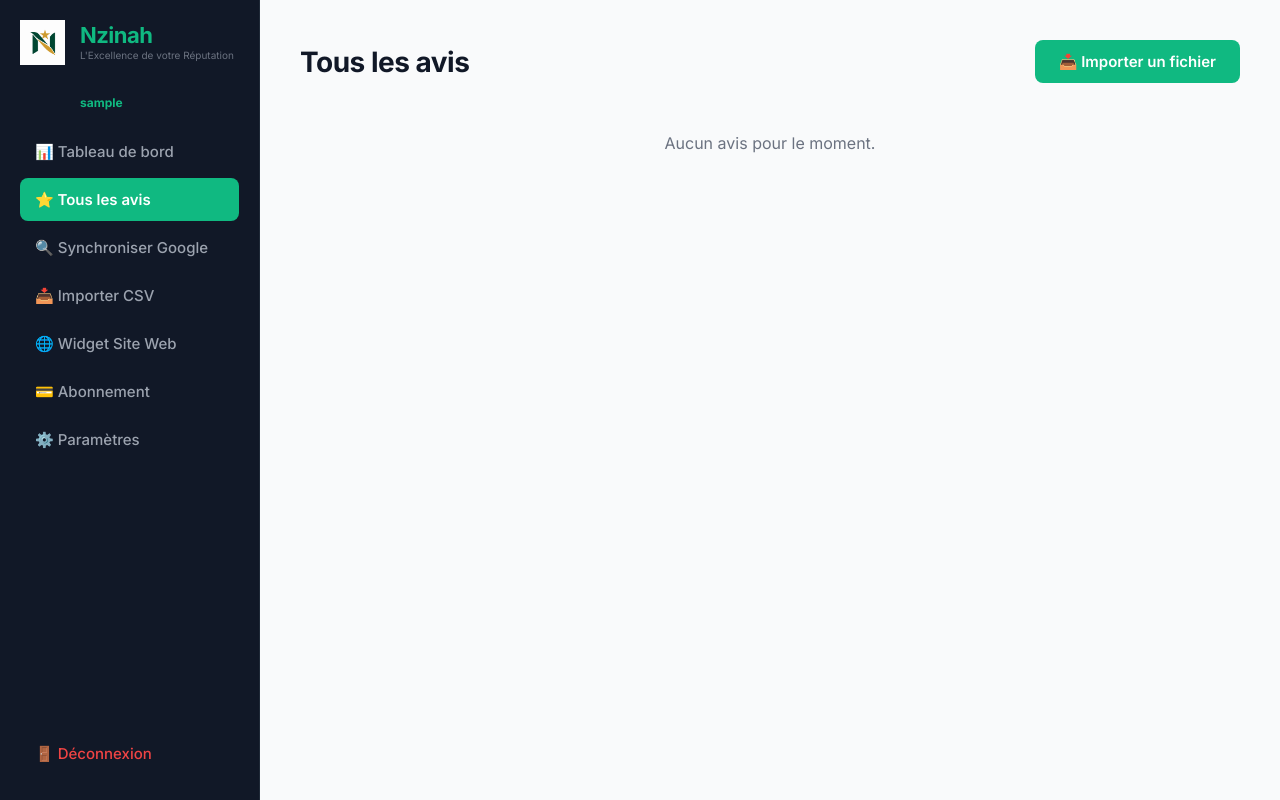
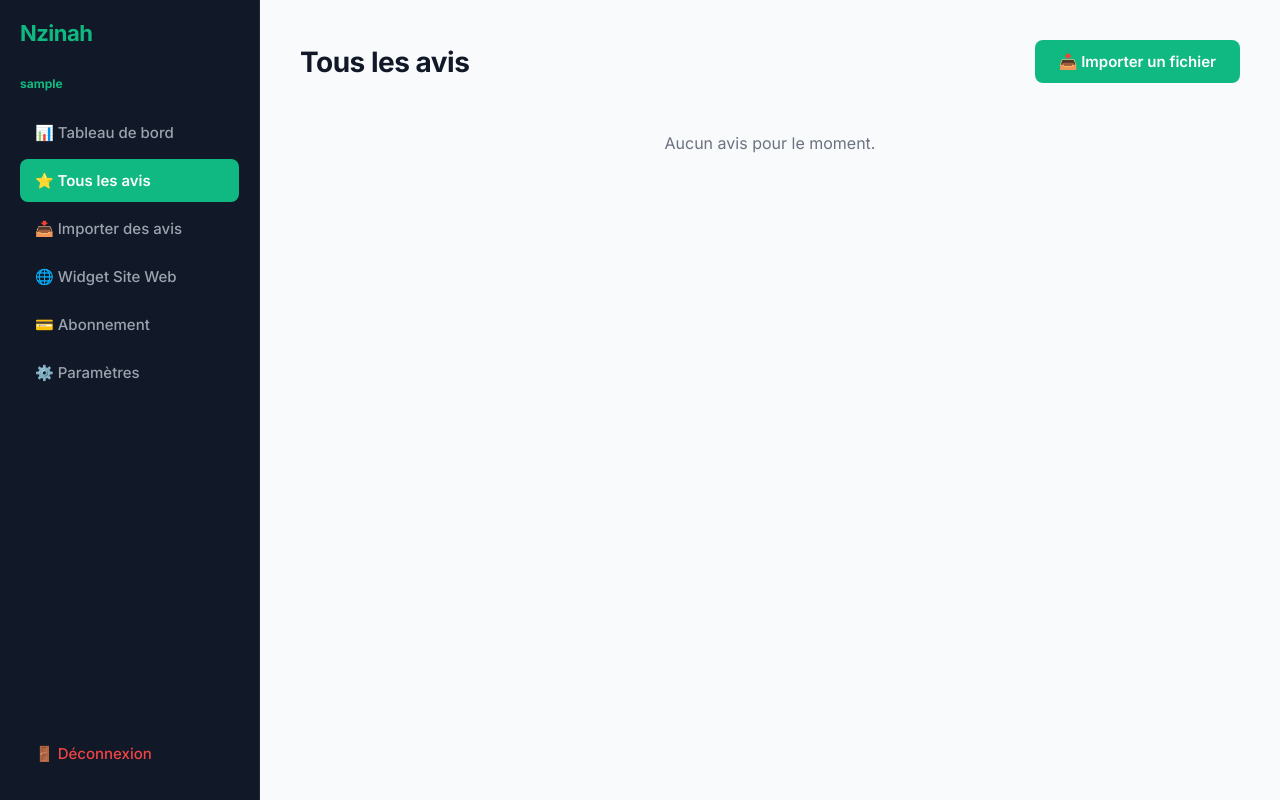
Before and after one commit to kenfack30/Nzinah, a Flask app: page /tous-les-avis in a window 1280 px wide. Run offline with Flask 3, Linux system fonts and the light colour scheme; the visitor is signed in with stand-in values (Sample User, id 1); data that the repository does not hold is empty; some libraries are stand-ins or nearby versions.

Commit message:
Update tous_les_avis.html

```diff
--- a/templates/tous_les_avis.html
+++ b/templates/tous_les_avis.html
@@ -7,18 +7,11 @@
 </head>
 <body>
     <div class="sidebar">
-        <div style="display: flex; align-items: center; gap: 15px; margin-bottom: 30px;">
-            <img src="{{ url_for('static', filename='logo.png') }}" alt="Nzinah" style="width: 45px; height: 45px; object-fit: contain;">
-            <div>
-                <h2 style="color: #10b981; font-size: 22px; margin: 0; font-weight: 800; line-height: 1;">Nzinah</h2>
-                <p style="color: #6b7280; font-size: 10px; margin: 0; margin-top: 3px;">L'Excellence de votre Réputation</p>
-            </div>
-        </div>
-        <div style="font-size: 12px; color: #10b981; margin-bottom: 20px; font-weight: bold; padding-left: 60px;">{{ current_user.nom_entreprise }}</div>
+        <h2>Nzinah</h2>
+        <div style="font-size: 12px; color: #10b981; margin-bottom: 20px; font-weight: bold;">{{ current_user.nom_entreprise }}</div>
         <a href="{{ url_for('accueil') }}">📊 Tableau de bord</a>
         <a href="{{ url_for('tous_les_avis') }}" class="active">⭐ Tous les avis</a>
-        <a href="{{ url_for('synchroniser_google') }}">🔍 Synchroniser Google</a>
-        <a href="{{ url_for('importer') }}">📥 Importer CSV</a>
+        <a href="{{ url_for('importer') }}">📥 Importer des avis</a>
         <a href="{{ url_for('widget') }}">🌐 Widget Site Web</a>
         <a href="{{ url_for('abonnement') }}">💳 Abonnement</a>
         <a href="{{ url_for('parametres') }}">⚙️ Paramètres</a>
@@ -59,14 +52,7 @@
             <p class="review-text">"{{ avis.texte }}"</p>
 
             {% if avis.reponse %}
-            <div class="review-reply" style="position: relative;">
-                <strong>Réponse de l'entreprise :</strong>
-                <p id="reponse-all-{{ avis.id }}" style="margin-top: 5px;">{{ avis.reponse }}</p>
-
-                <button onclick="copierTexte('reponse-all-{{ avis.id }}')" style="margin-top: 10px; background-color: #10b981; color: white; border: none; padding: 8px 15px; border-radius: 6px; cursor: pointer; font-weight: bold; font-size: 14px;">
-                    📋 Copier la réponse
-                </button>
-            </div>
+            <div class="review-reply"><strong>Réponse de l'entreprise :</strong> {{ avis.reponse }}</div>
             {% else %}
             <form method="POST" action="{{ url_for('accueil') }}" class="reply-form" style="display: flex; gap: 10px; align-items: center;">
                 <input type="hidden" name="avis_id" value="{{ avis.id }}">
@@ -81,17 +67,5 @@
         <p style="color: #6b7280; text-align: center; margin-top: 50px;">Aucun avis pour le moment.</p>
         {% endfor %}
     </div>
-
-    <script>
-        function copierTexte(idElement) {
-            var texte = document.getElementById(idElement).innerText;
-
-            navigator.clipboard.writeText(texte).then(function() {
-                alert("✅ Réponse copiée ! Vous pouvez maintenant la coller sur Google.");
-            }, function(err) {
-                alert("❌ Erreur lors de la copie.");
-            });
-        }
-    </script>
 </body>
 </html>
```
